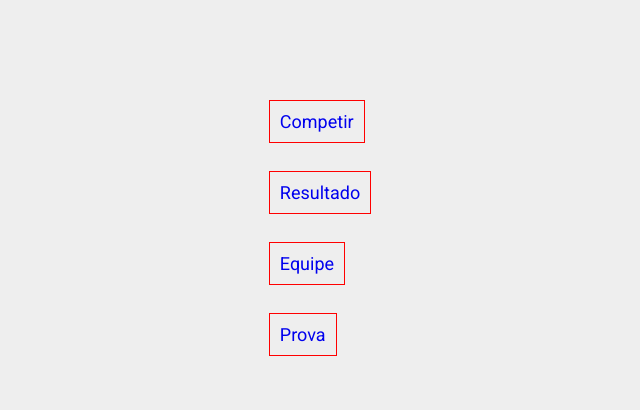
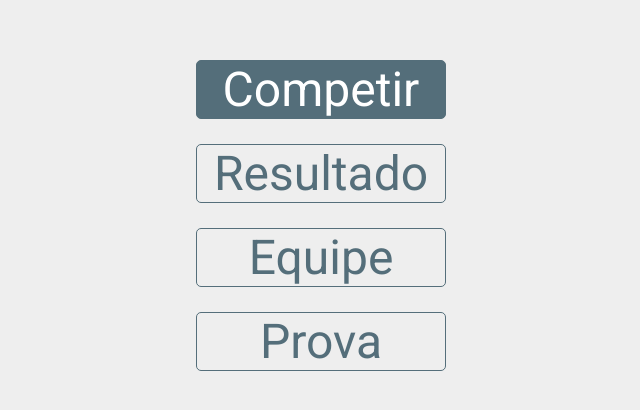
Before and after one commit to asaphfernandes/game_acamps, a React (Create React App) app in the folder web/: page / in a window 1280 px wide. Shown: the part 172-582 px from the top of the page, without its empty margins (320-960 px from the left). Built offline with nearby package versions, Linux system fonts and the light colour scheme.

Commit message:
Atualizando estilização da home

```diff
--- a/web/src/app/index.tsx
+++ b/web/src/app/index.tsx
@@ -9,12 +9,17 @@ import CompetirEquipeView from './competir/equipe';
 import CompetirCronometroView from './competir/cronometro';
 
 const HomeView: React.FC = () => {
-  const opcoes = ["Competir", "Resultado", "Equipe", "Prova"];
+  const opcoes = ["Resultado", "Equipe", "Prova"];
   return (<Container>
-    <ul style={{ listStyle: "none" }}>
+    <ul style={{ listStyle: "none", width: 248 }}>
+      <li style={{ width: 248, textAlign: "center", fontSize: 48, marginBottom: 25, background: '#546E7A', border: "1px solid #546E7A", borderRadius: 5 }}>
+        <Link to='/competir' style={{ textDecoration: "none", color: "white", }}>
+          Competir
+        </Link>
+      </li>
       {opcoes.map(opcao => {
-        return (<li key={opcao} style={{ margin: 50 }}>
-          <Link to={`/${opcao}`} style={{ fontSize: 18, padding: 10, textDecoration: "none", border: "1px solid red" }}>
+        return (<li key={opcao} style={{ width: 248, textAlign: "center", fontSize: 48, marginBottom: 25, border: "1px solid #546E7A", borderRadius: 5 }}>
+          <Link to={`/${opcao}`} style={{ textDecoration: "none", color: "#546E7A", width: "100%" }}>
             {opcao}
           </Link>
         </li>)
```
